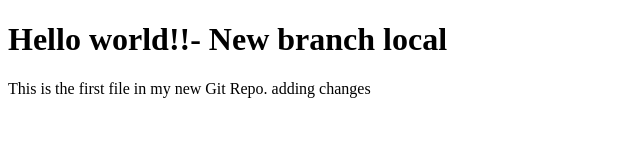
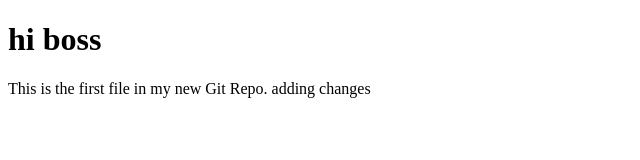
Before and after one commit to shvextreme/test_repo, a plain HTML site: page index.html in a window 1280 px wide. Shown: the whole page, without its empty margins (0-640 px from the left). Drawn offline with Linux system fonts and the light colour scheme.

Commit message:
added hello boss

```diff
--- a/index.html
+++ b/index.html
@@ -7,7 +7,7 @@
 
 
 
-<h1>Hello world!!- New branch local</h1>
+<h1>hi boss</h1>
 <p>This is the first file in my new Git Repo.  adding changes</p>
 
 
```
